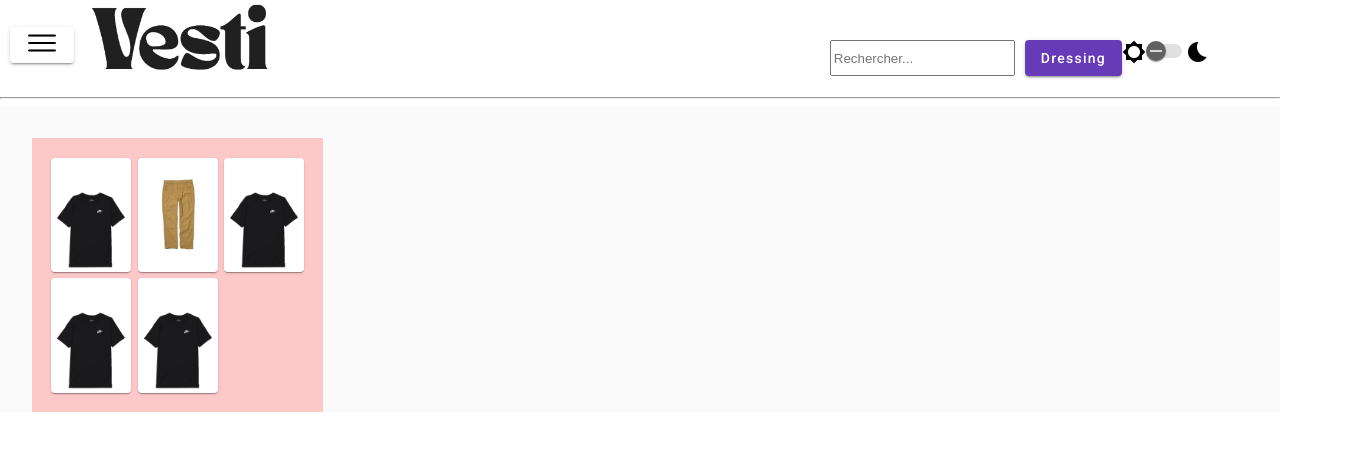
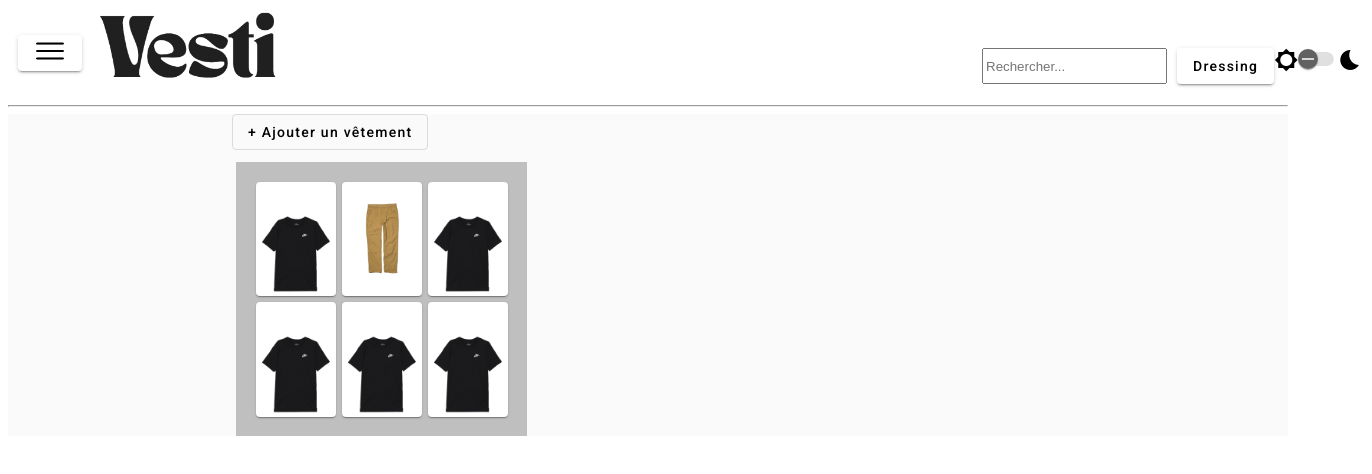
Before and after one commit to Sainseya/vestiFront, an Angular app: page / in a window 1280 px wide. Shown: the top 474 px of the page, 1372 px wide, since content can reach past the window. Built offline with nearby package versions, Linux system fonts and the light colour scheme.

Commit message:
place add button

```diff
--- a/src/app/commons/card-clothe/card-clothe.component.css
+++ b/src/app/commons/card-clothe/card-clothe.component.css
@@ -7,6 +7,7 @@
 .clothe-card{
   margin: 0.2rem;
 
+  width: 5rem;
   height: calc(100vh / 7);
 
 }
--- a/src/app/commons/dressing/dressing.component.css
+++ b/src/app/commons/dressing/dressing.component.css
@@ -1,16 +1,24 @@
 .container{
   display: flex;
+
 
 }
 
 .list{
   display: grid;
   grid-template-columns: 1fr 1fr 1fr ;
+
   margin-left: 2rem;
-  margin-top: 2rem;
+  margin-top: 3rem;
 
-  background-color: rgb(253, 200, 200);
+  background-color: rgb(191, 191, 191);
   padding: 1rem;
+}
+
+.add-clothe-button{
+  position: relative;
+  left: 14rem;
+  margin-bottom: 1rem;
 }
 
 .mat-elevation-z2 {
--- a/src/app/commons/dressing/dressing.component.html
+++ b/src/app/commons/dressing/dressing.component.html
@@ -1,9 +1,13 @@
 <div class="container">
+  <button class="add-clothe-button" mat-stroked-button> + Ajouter un vêtement</button>
+  <div class="list">
 
-  <div class="list">
-    <div  *ngFor="let item of listClothes">
-      <app-card-clothe [item]="item"></app-card-clothe>
-    </div>
+
+      <div *ngFor="let item of listClothes">
+        <app-card-clothe [item]="item"></app-card-clothe>
+      </div>
+
+
+
+
   </div>
-
-</div>
--- a/src/app/commons/dressing/dressing.component.ts
+++ b/src/app/commons/dressing/dressing.component.ts
@@ -27,6 +27,10 @@ export class DressingComponent {
     {
       id : 4,
       img: "../assets/img/dressing/t-shirt-nike.png"
+    },
+    {
+      id : 5,
+      img: "../assets/img/dressing/t-shirt-nike.png"
     }
 
   ]
--- a/src/app/commons/header-home/header-home.component.css
+++ b/src/app/commons/header-home/header-home.component.css
@@ -1,3 +1,5 @@
+
+
 #logo-header {
   width: 15rem;
 }
@@ -21,10 +23,12 @@
 }
 
 .button-end {
-  position: absolute;
+  position: relative;
   display: flex;
-  right: 60px;
-  top: 30px;
+
+
+   left: calc(100vw/2);
+   top: 30px;
   padding: 10px;
 }
 
@@ -36,5 +40,5 @@
 }
 
 .button-dressing-choice {
-  background-color: #be99ff;
+  background: red;
 }
--- a/src/app/commons/header-home/header-home.component.html
+++ b/src/app/commons/header-home/header-home.component.html
@@ -10,14 +10,14 @@
     <input class="input-recherche" placeholder="Rechercher...">
 
 
-    <button class="button-dressing-choice" mat-raised-button color="primary" [matMenuTriggerFor]="menu">Dressing</button>
+    <button class="button-dressing-choice" mat-raised-button  [matMenuTriggerFor]="menu">Dressing</button>
     <mat-menu #menu="matMenu">
       <button mat-menu-item>Mon Dressing</button>
       <button mat-menu-item>Cosplay</button>
     </mat-menu>
 
     <mat-icon class="mr-8">brightness_5</mat-icon>
-  <mat-slide-toggle [formControl]="toggleControl" class="mr-8">
+  <mat-slide-toggle (click)="toggleDarkTheme()" >
   </mat-slide-toggle>
   <mat-icon>bedtime</mat-icon>
 
--- a/src/app/commons/header-home/header-home.component.ts
+++ b/src/app/commons/header-home/header-home.component.ts
@@ -10,16 +10,16 @@ export class HeaderHomeComponent {
 
   @Input() drawer:any;
 
-  toggleControl = new FormControl(false);
 
-  @HostBinding('class') className = '';
 
 
   ngOnInit(): void {
-    this.toggleControl.valueChanges.subscribe((darkMode) => {
-      const darkClassName = 'darkMode';
-      this.className = darkMode ? darkClassName : '';
-    });
+
+}
+
+toggleDarkTheme(): void {
+  document.body.classList.toggle('dark-theme');
+  console.log("darktheme")
 }
 
 }
--- a/src/app/pages/home-page/home-page.component.css
+++ b/src/app/pages/home-page/home-page.component.css
@@ -8,8 +8,9 @@
   display: flex;
   align-items: center;
   margin-left: 1rem;
-  margin-right: 1rem;
+  margin-right: 3rem;
   margin-top: 2rem;
+  cursor: pointer;
 }
 
 .side-nav-link-text{
--- a/src/app/pages/home-page/home-page.component.html
+++ b/src/app/pages/home-page/home-page.component.html
@@ -5,7 +5,8 @@
   <mat-drawer #drawer class="example-sidenav" mode="side">
 
     <div class="side-nav-link">
-    <img src="../assets/icons/icons8-accueil.svg" alt="icone maison"><a class="side-nav-link-text">Accueil</a>
+    <img src="../assets/icons/icons8-accueil.svg" alt="icone maison">
+    <a class="side-nav-link-text">Accueil</a>
   </div>
 
   </mat-drawer>
--- a/src/styles.css
+++ b/src/styles.css
@@ -1,4 +1,5 @@
 /* You can add global styles to this file, and also import other style files */
 
-html, body { height: 100%; }
-body { margin: 0; font-family: Roboto, "Helvetica Neue", sans-serif; }
+html, body {
+  height: 100%;
+}
```
